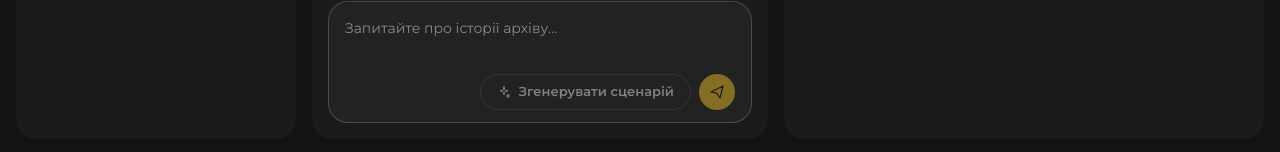
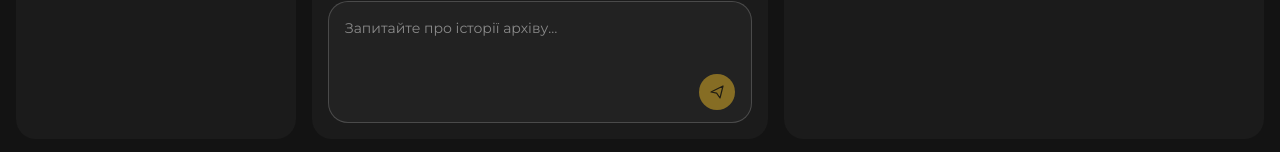
Before and after one commit to mikelebedenko/scm-museum, a React (Vite) app: page / in a window 1280 px wide. Shown: the part 645-797 px from the top of the page. Built offline with nearby package versions, Linux system fonts and the light colour scheme.

Commit message:
Generate-script button appears in Found materials when selection exists; removed from composer
Co-Authored-By: Claude Sonnet 5.5 <noreply@anthropic.com>

```diff
--- a/src/pages/Search.tsx
+++ b/src/pages/Search.tsx
@@ -185,13 +185,6 @@ export default function Search() {
       />
       <div className="cmp-bar">
         <span className="grow" />
-        <Button
-            disabled={!perms.has("script") || scriptIds.length === 0}
-            onClick={() => setScript(true)}
-          >
-            <Icon n="spark" s={14} />
-            Згенерувати сценарій
-          </Button>
         <IconButton
           className="cmp-send"
           aria-label="Шукати"
@@ -598,6 +591,16 @@ export default function Search() {
                   </li>
                 ))}
               </ul>}
+              {scriptIds.length > 0 && (
+                <Button
+                  variant="primary"
+                  disabled={!perms.has("script")}
+                  onClick={() => setScript(true)}
+                >
+                  <Icon n="spark" s={14} />
+                  Згенерувати сценарій
+                </Button>
+              )}
             </div>
           )}
           <div className="lib-section">
--- a/src/styles/components/chat-layout.css
+++ b/src/styles/components/chat-layout.css
@@ -174,3 +174,4 @@
 .acc-chev { display: inline-grid; place-items: center; color: var(--color-text-subtle); transition: transform var(--duration-base); }
 .acc-chev.open { transform: rotate(180deg); }
 .acc-head:hover .acc-chev { color: var(--color-text); }
+.acc-head:focus-visible { outline-offset: -2px; border-radius: var(--radius-md); }
```
